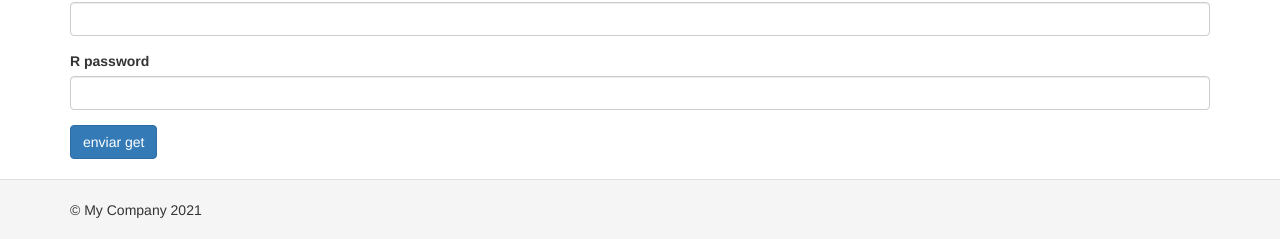
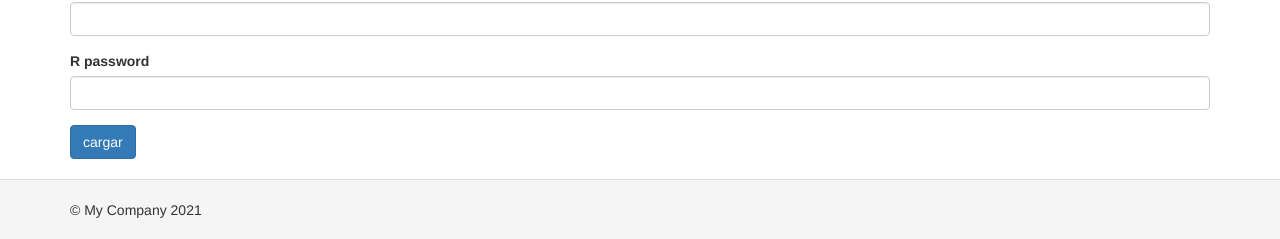
Before and after one commit to pieroMC98/daw2-2020-compara-precios, a Yii app: template views/user/create.php in a window 1280 px wide. Shown: the part 681-920 px from the top of the page. Run offline with PHP 8.4 and a stand-in for Yii, Linux system fonts and the light colour scheme; the template is opened without the code that fills it, so the values that code supplies are empty; form fields are guessed from the names that the template uses; some libraries are stand-ins or nearby versions.

Commit message:
save() error, no set properties

```diff
--- a/controllers/UserController.php
+++ b/controllers/UserController.php
@@ -59,8 +59,8 @@ class UserController extends Controller
 		}
 
 		/* return $this->responseJson([ */
-		/* 	'msg' => 'datos', */
-		/* 	$new_user->getAttributes(), */
+			/* 'msg' => 'datos', */
+			/* $new_user->getAttributes(), */
 		/* ]); */
 		//return $this->responseJson(User::getDb());
 		if (!$new_user->save()) {
--- a/models/User.php
+++ b/models/User.php
@@ -13,9 +13,7 @@ class User extends ActiveRecord implements IdentityInterface
 	public $nombre;
 	public $password;
 	public $r_password;
-	public $email;
-	public $nick;
-	public $apellidos;
+	public $email; public $nick; public $apellidos;
 	public $direccion;
 	public $region_id;
 	public $telefono_contacto;
@@ -106,7 +104,7 @@ class User extends ActiveRecord implements IdentityInterface
 				'class' => TimestampBehavior::class,
 				'createdAtAttribute' => 'fecha_registro',
 				'updatedAtAttribute' => false,
-				'value' => new Expression('NOW()'),
+				'value' => new Expression('date()'),
 			],
 		];
 	}
--- a/views/user/create.php
+++ b/views/user/create.php
@@ -38,7 +38,7 @@ echo $form->field($model, 'email')->input('email');
 echo $form->field($model, 'password')->passwordInput();
 echo $form->field($model, 'r_password')->passwordInput();
 
-echo Html::submitButton('enviar get', ['class' => 'btn btn-primary']);
+echo Html::submitButton('cargar', ['class' => 'btn btn-primary']);
 ActiveForm::end();
 
 
```
